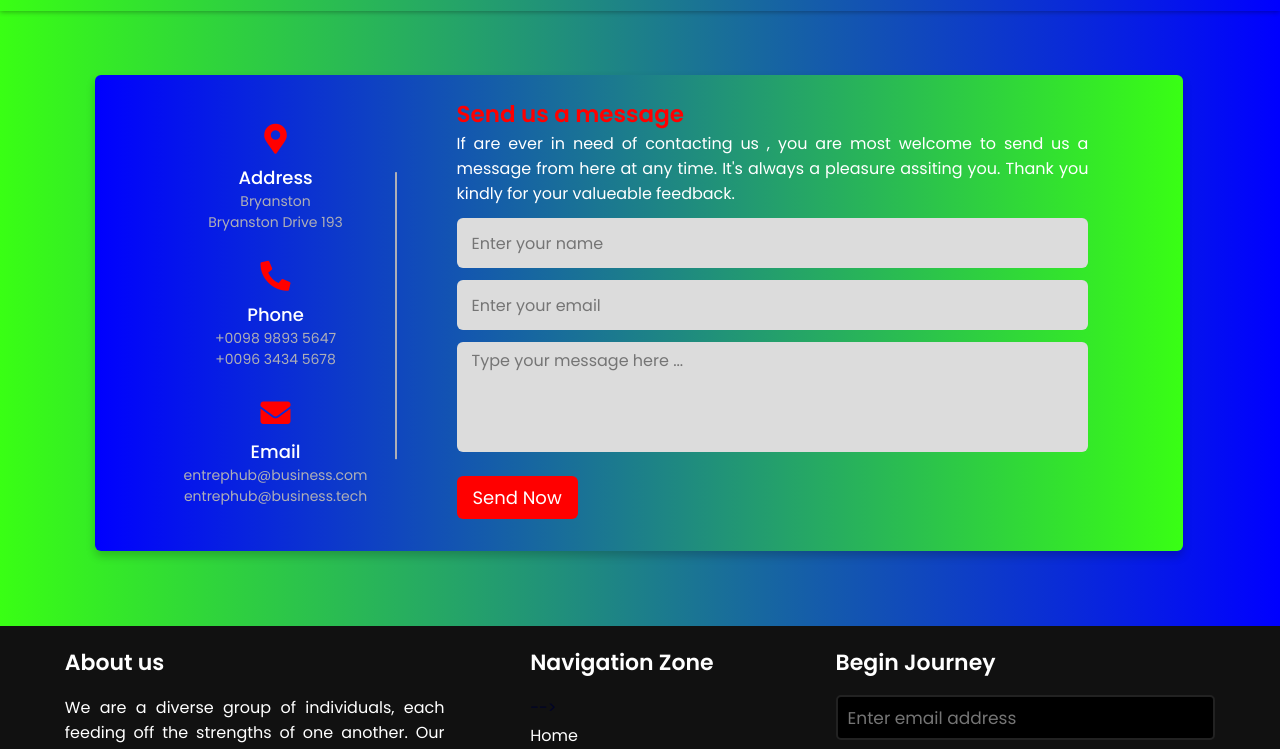
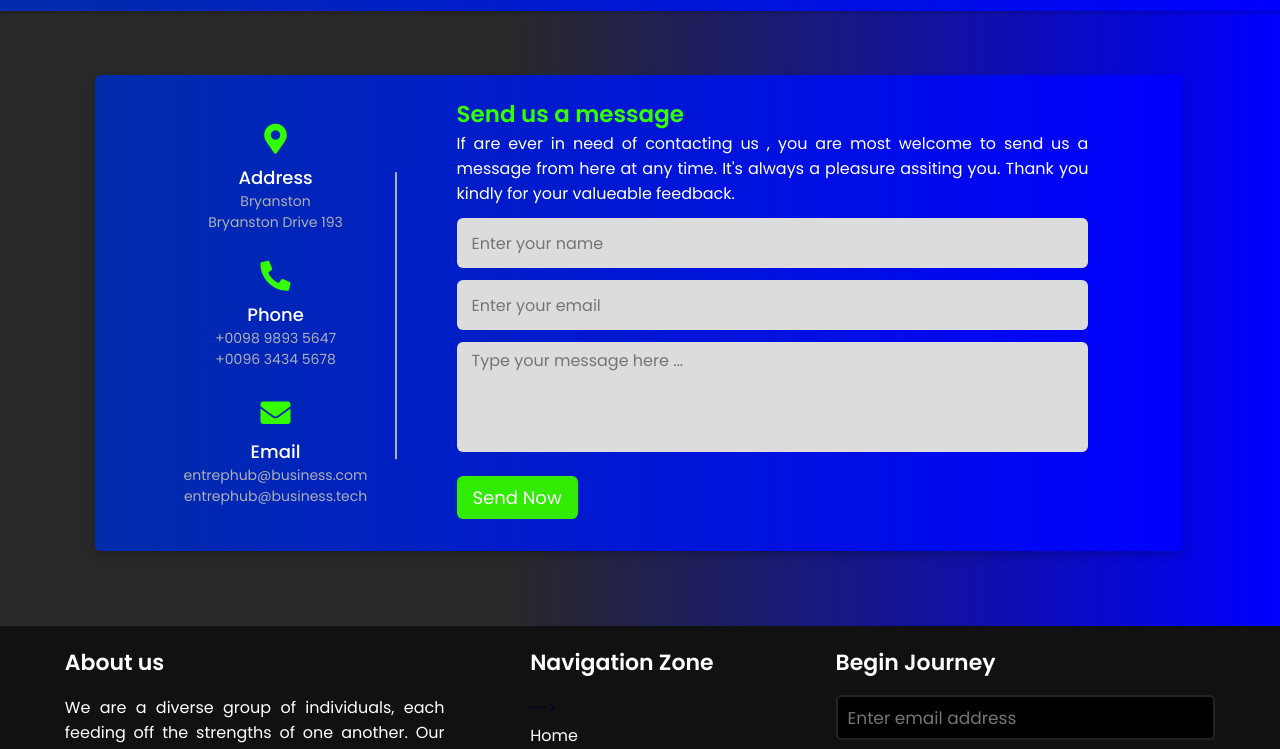
Before and after one commit to mitheelramdaw/EntrepreneurshipHub, a plain HTML site: page html/contact.html in a window 1280 px wide. Shown: the part 69-818 px from the top of the page. Drawn offline with Linux system fonts and the light colour scheme.

Commit message:
Update Colour Scheme

```diff
--- a/css/contact.css
+++ b/css/contact.css
@@ -29,7 +29,8 @@ body{
   align-items: center;
   justify-content: center;
   /* background: linear-gradient(to left, #000428 0%, #004e92 100%); */ /* OLD COLOURS*/
-  background: linear-gradient( to left, #00f 0%, #39FF14 );
+  /* background: linear-gradient( to right, #00f 0%, rgb(40, 40, 40)  ); */
+  background: linear-gradient( to right, rgb(40, 40, 40) 40%, #00f  );
 }
 .container{
   width: 85%;
@@ -38,7 +39,9 @@ body{
   padding: 20px 60px 30px 40px;
   box-shadow: 0 5px 10px rgba(0, 0, 0, 0.2);
   /* background: linear-gradient(to right, #000428 0%, #004e92 100%); OLD COLOURS */
-  background: linear-gradient( to right, #00f 0%, #39FF14 );
+  /* background: linear-gradient( to right, #00f 0%, #002daa ); */
+  background: linear-gradient( to right, #002daa 0%, #00f );
+  /* background: #00f; */
   margin-left: 95px; /* MOVES FORM TO CENTRE OF PAGE INSTED FIXED TO LEFT*/
   margin-top: 5%;  /* MOVES FOR TO CENTRE OF PAGE INSTED FIXED TO TOP - ADJUST WHEN NAV INSERTED */
 }
@@ -75,7 +78,7 @@ body{
 .content .left-side .details i{
   font-size: 30px;
   /* color: #3e2093; */
-  color: red;
+  color: rgb(51, 255, 0);
   margin-bottom: 10px;
 }
 .content .left-side .details .topic{
@@ -96,7 +99,7 @@ body{
   font-size: 23px;
   font-weight: 600;
   /* color: #3e2093; */
-  color: red;
+  color: rgb(51, 255, 0); /* CHANGES COLOUR OF SEND MSG HEADING*/
 }
 .right-side .input-box{
   height: 50px;
@@ -143,13 +146,13 @@ body{
   border: none;
   padding: 8px 16px;
   border-radius: 6px;
-  background: red; /* colour of btn*/
+  background: rgb(49, 235, 2);/* colour of btn*/
   cursor: pointer;
   transition: all 0.3s ease;
 }
 .button input[type="button"]:hover{
   background: black; /* changes color on hover of btn*/
-  color: red;
+  color: rgb(51, 255, 0);
 }
 
 @media (max-width: 950px) {
--- a/css/coursesEzra.css
+++ b/css/coursesEzra.css
@@ -75,7 +75,8 @@ transition: 0.4s;
 }
 
 body{
-background: linear-gradient( to left, #00f 0%, #39FF14 );
+/* background: linear-gradient( to left, #00f 0%, #39FF14 ); */
+background: linear-gradient( to right, rgb(40, 40, 40) 40%, #00f  );
 color: #fff;
 }
 
--- a/css/events.css
+++ b/css/events.css
@@ -192,12 +192,7 @@ body{
   #000428 100%
   ); */
 
-  background: linear-gradient(
-    to left,
-  #00f 0%,
-  /* #f0f */ #F00
-  );
-color: #fff;
+  background: linear-gradient( to right, rgb(40, 40, 40) 40%, #00f  );
 }
 
 /* .page1{
--- a/css/landing.css
+++ b/css/landing.css
@@ -30,12 +30,12 @@
     --dark-blue: #000428;
     --richfield-red: #e74033;
     --blue-gradient: linear-gradient(to left, #000428 0%, #004e92 100%);
-    --background: linear-gradient(to left,#00f 0%,/* #f0f */ #39FF14);
+    --background:   linear-gradient( to right, rgb(40, 40, 40) 40%, #00f  );
     --background-reverse: linear-gradient(to right,#00f 0%,/* #f0f */ #39FF14);
 }
 body {
     color: var(--dark-blue);
-    background: var(--background);
+    background: linear-gradient( to right, rgb(40, 40, 40) 40%, #00f  );
     font-family: var(--ff-sans-serif);
     font-size: var(--txt-sml);
     text-align: justify;
@@ -48,7 +48,8 @@ body {
 .navbar {
     font-size: 18px;
     padding-block: 15px;
-    background: var(--background);
+    /* background: var(--background); */
+    background: linear-gradient( to right, #002daa 0%, #00f ); /* NAV BAR BACKGROUND*/
     box-shadow: 0 .1rem .3rem rgba(0, 0, 0, .3);
     width: 100%;
 
@@ -70,7 +71,8 @@ body {
 .navbar a {
     display: block;
     text-decoration: none;
-    color: var(--dark-blue);
+    /* color: var(--dark-blue); */
+
 }
 .navigation {
     height: 50px;
--- a/css/login.css
+++ b/css/login.css
@@ -30,7 +30,8 @@ body{
   justify-content: center;
   /* background: linear-gradient(to left, #000428 0%, #004e92 100%); */
 
-  background: linear-gradient(to left, #000428 0%, #004e92 100%);
+  /* background: linear-gradient(to left, #000428 0%, #004e92 100%); */
+  background: linear-gradient( to right, rgb(40, 40, 40) 40%, #00f  );
 }
 
 .container{
--- a/css/partners.css
+++ b/css/partners.css
@@ -37,7 +37,8 @@
 }
 body {
     color: #fff;
-    background-color: #131313;
+    /* background-color: #131313; */
+    background: linear-gradient( to right, rgb(40, 40, 40) 40%, #00f  );
     font-size: var(--16px);
     font-family: var(--ff-sans-serif);
 }
@@ -102,7 +103,8 @@ body {
 
 /* product-description */
 .product-description{
-    background-image: linear-gradient(to left, #000428 0%, #004e92 100%);
+    /* background-image: linear-gradient(to left, #000428 0%, #004e92 100%); */
+    background: linear-gradient( to right, rgb(40, 40, 40) 40%, #00f  );
 }
 .product-description .container {
     overflow: visible;
--- a/css/start-up.css
+++ b/css/start-up.css
@@ -11,7 +11,8 @@
     --background-reverse: linear-gradient(to right, 0%,/* #f0f */ #39FF14);
 }
 body {
-    background-color: #111;
+    /* background-color: #111; */
+    background: linear-gradient( to right, rgb(40, 40, 40) 40%, #00f  );
 }
 .start-ups {
     margin-block: 50px;
```
Also changed, not shown: css/home.css (+4 -3 lines).
